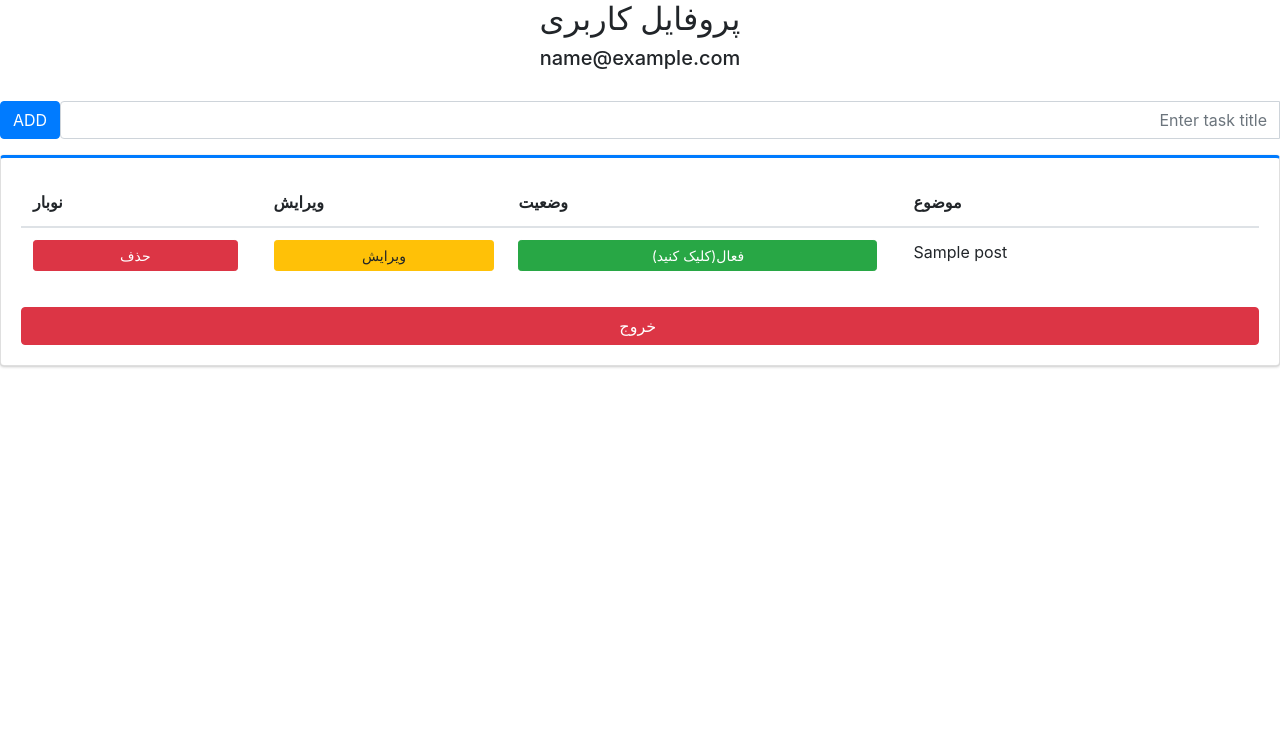
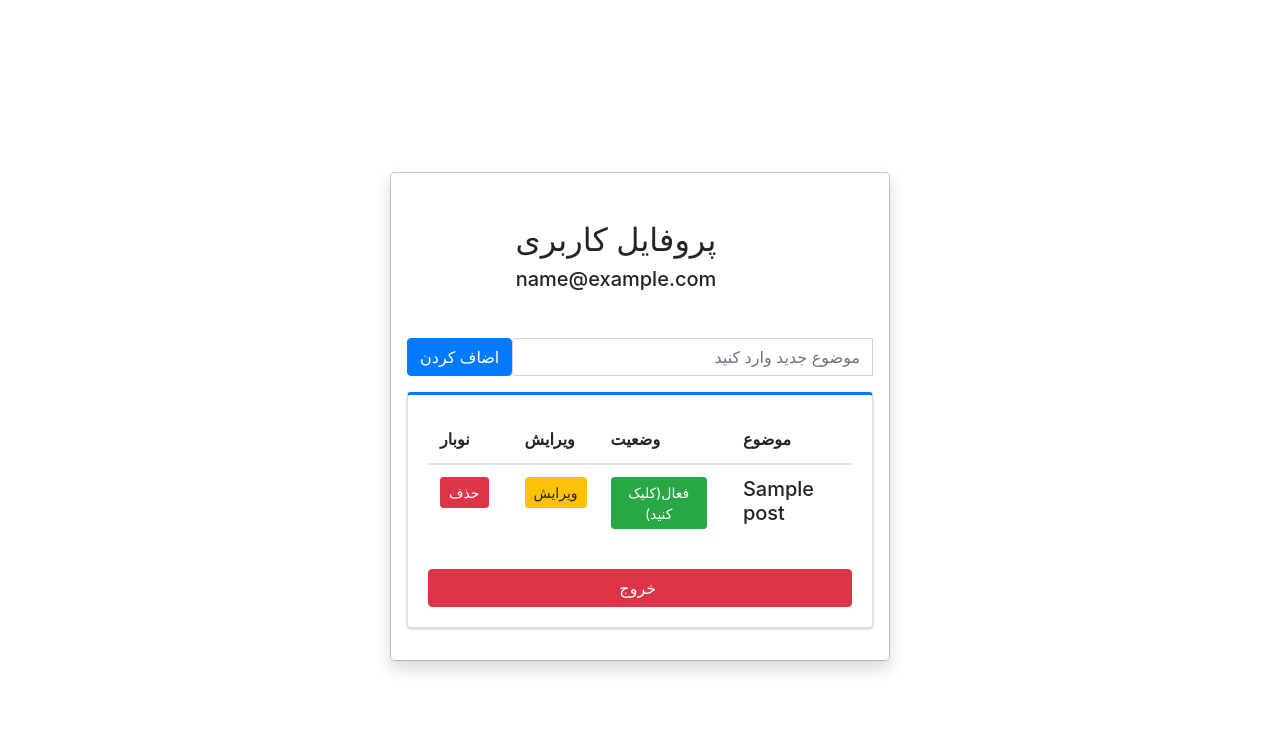
Before and after one commit to raminalaie/ToDO_app, a Django app: page / in a window 1280 px wide. Shown: the top 736 px of the page. Run offline with Django 4.2, Linux system fonts and the light colour scheme; a user stored in the database is signed in; tables that the repository leaves empty hold one stand-in row (values such as "Sample post"); parts of the project's set-up code (start-up, migrations or seed data) failed here and were passed over; some libraries are stand-ins or nearby versions.

Commit message:
end project

```diff
--- a/pages/views.py
+++ b/pages/views.py
@@ -40,11 +40,11 @@ class TaskComplete(LoginRequiredMixin, View):
 
     def get(self, request, *args, **kwargs):
         object = Post.objects.get(id=kwargs.get("pk"))
-        if Post.objects.filter(status=False):
+        if Post.objects.filter(id=kwargs.get("pk"), status=False):
             object.status = True
             object.save()
             return redirect(self.success_url)
-        elif Post.objects.filter(status=True):
+        elif Post.objects.filter(id=kwargs.get("pk"), status=True):
             object.status = False
             object.save()
             return redirect(self.success_url)
--- a/templates/home.html
+++ b/templates/home.html
@@ -4,22 +4,25 @@
     خانه
 {% endblock page_title %}
 
-
 {% block content %}
-    <body class="hold-transition login-page">
-    <div class="w-10">
-        <div class="login-logo">
+    <br><br><br><br>
+    <div class="modal modal-signin position-static d-block  py-5" tabindex="-1" role="dialog" id="modalSignin">
+        <div class="modal-dialog" role="document">
+            <div class="modal-content rounded-4 shadow " >
+                <br><br>
+                <div class="login-logo mr-5">
                     <h2>پروفایل کاربری</h2>
                     <h5>{{ user.email }}</h5>
                 </div>
-        <!-- /.login-logo -->
 
+                <div class="modal-body  pt-2">
                     <form class="pt-3" method="POST" action="{% url 'create_task' %}">
                         {% csrf_token %}
                         <div class="input-group mb-3">
-                <input type="text" class="form-control rounded-4" name="title" placeholder="Enter task title"
+                            <input type="text" class="form-control rounded-4" name="title"
+                                   placeholder="موضوع جدید وارد کنید "
                                    aria-label="Recipient's username" aria-describedby="button-addon2">
-                <button class="btn btn-primary" type="submit">ADD</button>
+                            <button class="btn btn-primary" type="submit">اضاف کردن</button>
                         </div>
                     </form>
                     <div class="card card-primary card-outline mt-3 ">
@@ -39,11 +42,12 @@
                                     <tbody>
                                     {% for post in post %}
                                         <tr>
-                                <td>{{ post.title }}</td>
+                                            <td><h5>{{ post.title }}</h5></td>
                                             {% if post.status == False %}
                                                 <td>
                                                     <a class="btn btn-block btn-danger btn-sm"
-                                           href="{% url 'status_change' pk=post.id %}"> غیر فعال(کلیک کنید) </a>
+                                                       href="{% url 'status_change' pk=post.id %}"> غیر فعال(کلیک
+                                                        کنید) </a>
                                                 </td>
                                             {% else %}
                                                 <td>
@@ -58,7 +62,8 @@
                                                    href="{% url "update_task" pk=post.id %}">ویرایش </a>
                                             </td>
                                             <td>
-                                    <a class="btn btn-block btn-danger btn-sm" href="{% url "DeleteView" pk=post.id %}">حذف</a>
+                                                <a class="btn btn-block btn-danger btn-sm"
+                                                   href="{% url "DeleteView" pk=post.id %}">حذف</a>
                                             </td>
                                         </tr>
 
@@ -80,7 +85,7 @@
 
                     </div>
                 </div>
-
-
-    <!-- /.login-box -->
+            </div>
+        </div>
+    </div>
 {% endblock content %}
```
Also changed, not shown: static/adminlte/dist/css/adminlte.css. Lines whose indentation alone changed are shown as unchanged.
